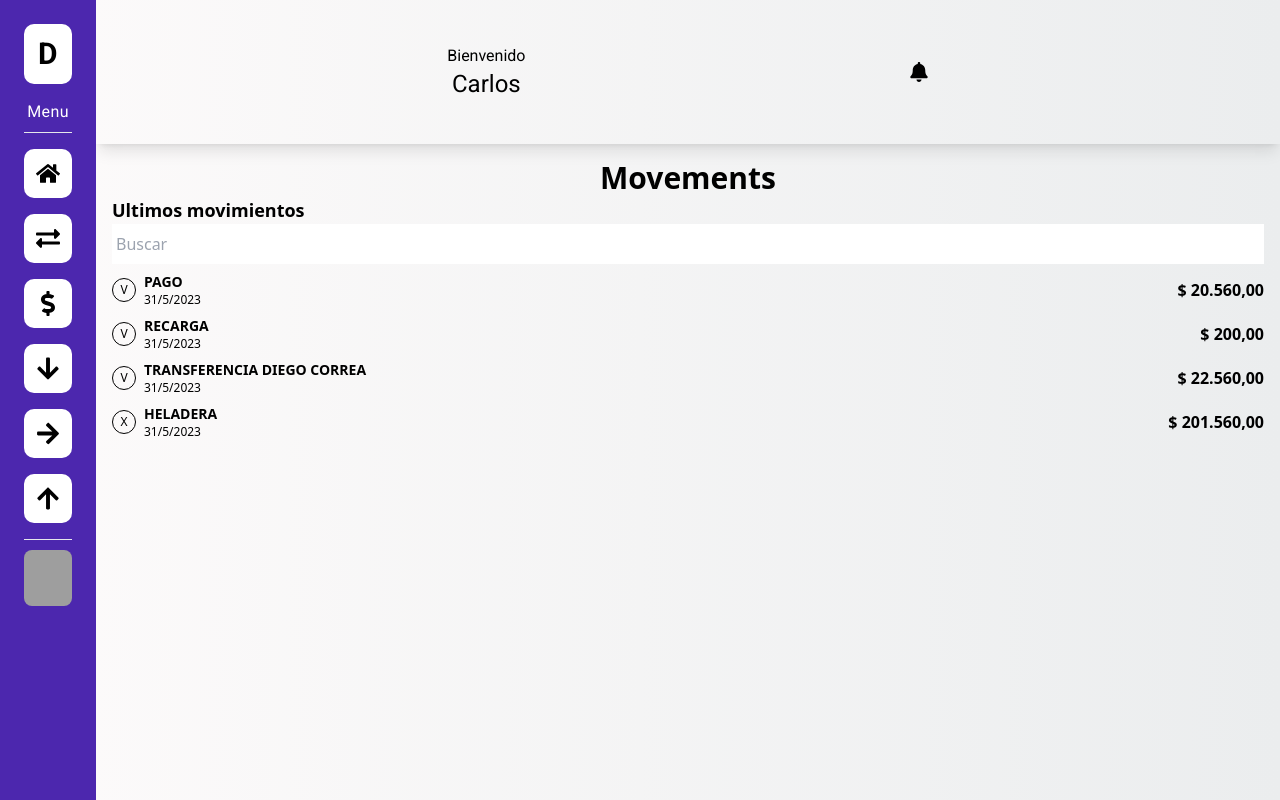
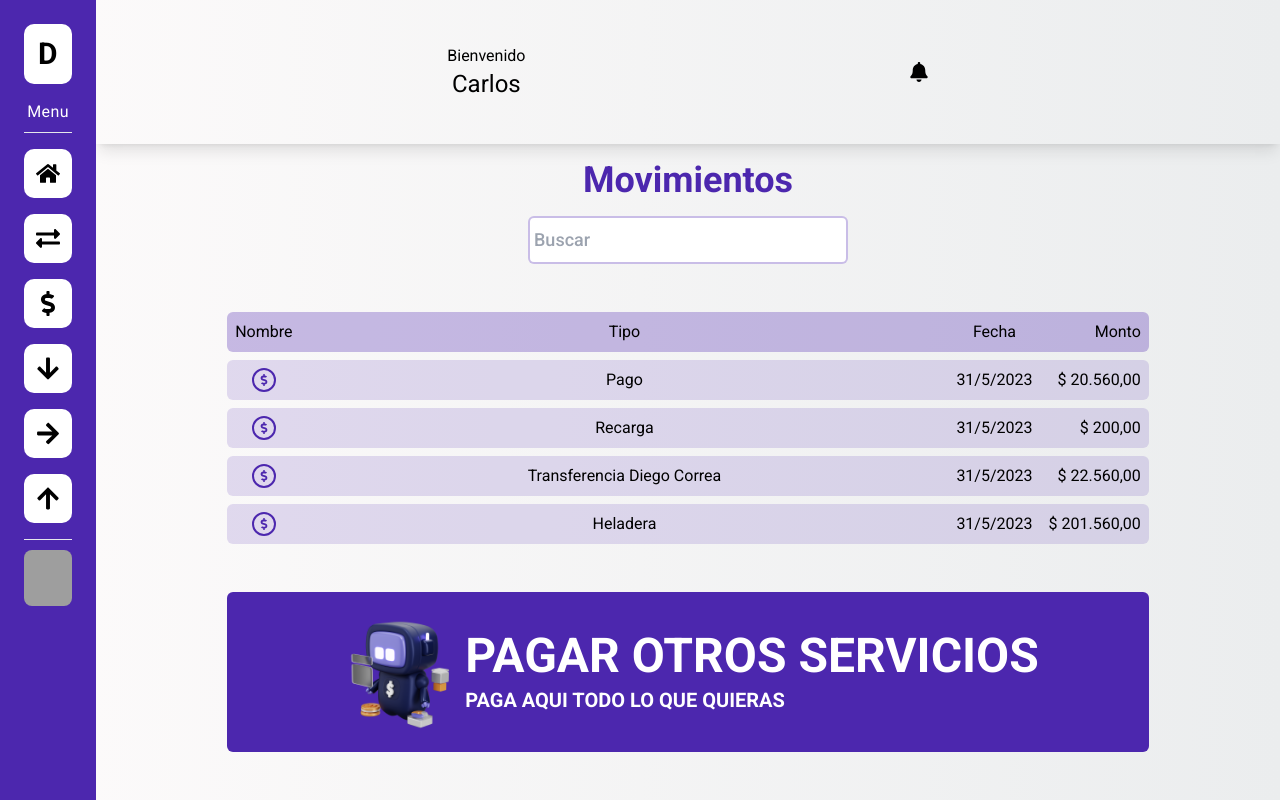
Before and after one commit to No-Country/s8-10-m-node-react, a React (Vite) app in the folder frontend/: page /user/movements in a window 1280 px wide. Built offline with nearby package versions, Linux system fonts and the light colour scheme; sample sign-in values are in the browser's storage; grey boxes are pictures that could not be loaded.

Commit message:
add movements page

```diff
--- a/frontend/src/components/PageTitle.jsx
+++ b/frontend/src/components/PageTitle.jsx
@@ -2,6 +2,6 @@ import React from 'react'
 
 export const PageTitle = ({ children }) => {
   return (
-    <h2 className='w-full text-center text-3xl font-bold'>{children}</h2>
+    <h2 className='w-full text-center text-2xl md:text-4xl font-bold text-primary'>{children}</h2>
   )
 }
--- a/frontend/src/pages/Layout.jsx
+++ b/frontend/src/pages/Layout.jsx
@@ -19,7 +19,7 @@ export const UserLayout = () => {
   }
 
   return (
-    <main className="md:pl-24 bg-gradient-to-r from-[#FDFBFB] to-[#EBEDEE] min-h-screen">
+    <main className="md:pl-24 bg-gradient-to-r from-[#FDFBFB] to-[#EBEDEE] min-h-screen font-roboto">
       <section className="w-full flex justify-evenly gap-8 items-center h-12 shadow-lg md:h-36">
         <FaBars
           size={20}
@@ -35,7 +35,7 @@ export const UserLayout = () => {
         </Link>
       </section>
       <NavBar toggleOpen={toggleOpen} isOpen={isOpen} setIsOpen={setIsOpen} />
-      <div className='p-4 h-full'>
+      <div className='p-4 min-h-full'>
         <Outlet />
       </div>
     </main>
--- a/frontend/src/pages/Movements.jsx
+++ b/frontend/src/pages/Movements.jsx
@@ -1,7 +1,13 @@
 import React from 'react'
 import { PageTitle } from './../components/PageTitle'
+import { FaDollarSign } from 'react-icons/fa'
+import { Link, useRouteLoaderData } from 'react-router-dom'
+import servicesBot from '../assets/images/servicesBotCompressed.png'
 
 export const Movements = () => {
+  const { payload } = useRouteLoaderData('userLoggedIn')
+  console.log(payload)
+
   const fechaHoy = Date.now()
   const movements = [
     {
@@ -44,32 +50,50 @@ export const Movements = () => {
   }
 
   return (
-    <>
+    <div className='flex flex-col gap-4 h-full'>
       <PageTitle>
-        Movements
+        Movimientos
       </PageTitle>
-      <h3 className='w-full font-semibold text-lg'>Ultimos movimientos</h3>
-      <div className='w-full flex flex-col gap-2 '>
-        <form onSubmit={handleSubmit}>
+      <div className='w-full flex flex-col items-center justify-center gap-12'>
+        <form onSubmit={handleSubmit} className='flex justify-center w-full'>
           <label htmlFor='ultimos movimientos'>
-            <input className='w-full px-1 py-2' placeholder='Buscar' />
+            <input className='px-1 py-2 w-80 border-tableHeadColor border-2 rounded-md text-primary text-lg font-medium' placeholder='Buscar' />
           </label>
         </form>
+        <div className='grid grid-cols-movementsTable w-[80%] items-stretch gap-x-0 gap-y-2 [&>*]:p-2'>
+          <h5 className='bg-tableHeadColor rounded-l-md text-left'>Nombre</h5>
+          <h5 className='bg-tableHeadColor text-center'>Tipo</h5>
+          <h5 className='bg-tableHeadColor text-center'>Fecha</h5>
+          <h5 className='bg-tableHeadColor rounded-r-md text-right'>Monto</h5>
           {movements.map((movement) => {
             return (
-            <div className='flex gap-2 items-center justify-between w-full text-sm text-left' key={movement.id}>
-              <span className='rounded-full border border-black w-6 h-6 flex items-center justify-center text-xs'>{movement.done ? 'V' : 'X'}</span>
-              <span className='truncate w-full flex-1 [&>p]:truncate'>
-                <p className='font-bold uppercase'>{movement.description}</p>
-                <p className='text-xs text-[10px]'>{formatDate(movement.date)}</p>
+              <>
+                <span className='bg-tableRowColor rounded-l-md flex justify-center'>
+                  <span className='rounded-full border-2 border-primary w-6 h-6 flex items-center justify-center text-xs'><FaDollarSign fill='#4C27AE' /></span>
                 </span>
-              <p className='font-bold text-base'>
+                <span className='flex justify-center w-full h-full bg-tableRowColor'>
+                  <p className=' '>{movement.description}</p>
+                </span>
+                <span className='flex justify-center w-full h-full bg-tableRowColor'>
+                  <p className=''>{formatDate(movement.date)}</p>
+                </span>
+                <span className='flex justify-end w-full h-full bg-tableRowColor rounded-r-md'>
+                  <p>
                     {formatCurrency(movement.amount)}
-              </p>
-            </div>
+                  </p >
+                </span>
+              </>
             )
           })}
         </div>
-    </>
+        <Link to='/user/services' className='justify-self-end h-full w-[80%] bg-primary rounded-md p-4 text-white flex justify-center items-center'>
+          <img src={servicesBot} className='h-32' />
+          <span className='flex flex-col gap-2 text-center lg:text-left'>
+            <p className='text-3xl md:text-4xl lg:text-5xl font-semibold'>PAGAR OTROS SERVICIOS</p>
+            <p className='text-base md:text-[20px] font-semibold'>PAGA AQUI TODO LO QUE QUIERAS</p>
+          </span>
+        </Link>
+      </div>
+    </div >
   )
 }
```
Also changed, not shown: frontend/src/assets/images/servicesBotCompressed.png (added). Lines whose indentation alone changed are shown as unchanged.
